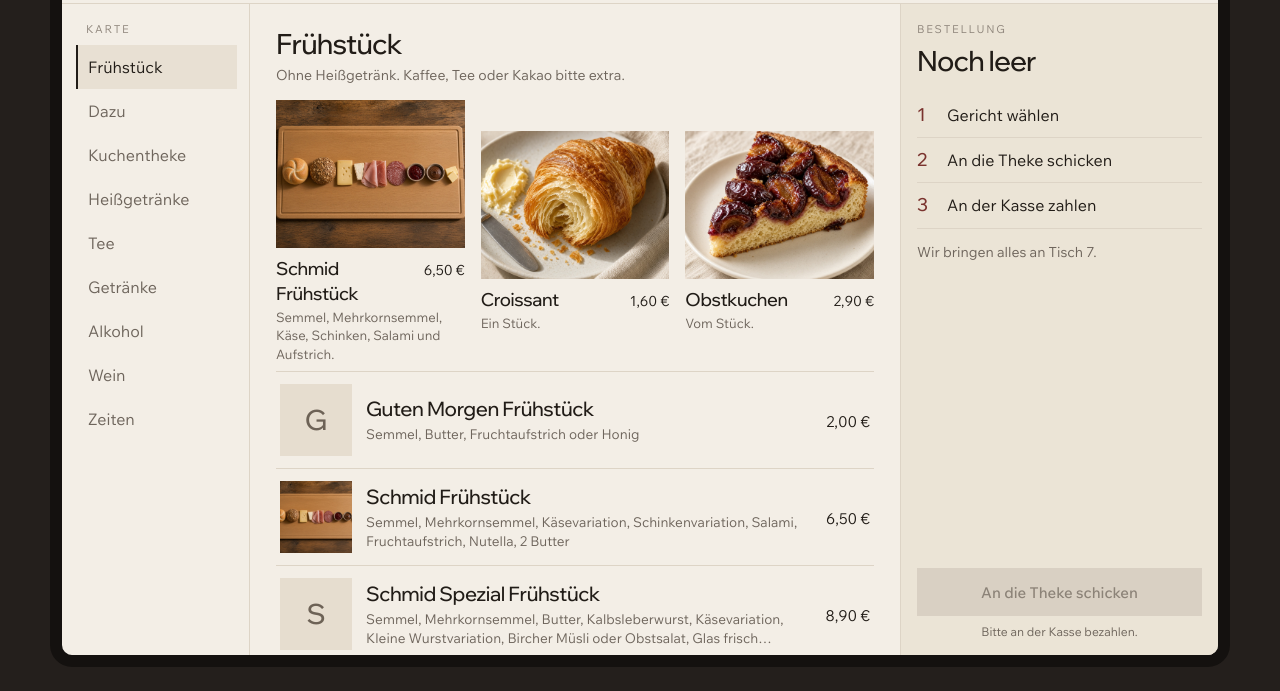
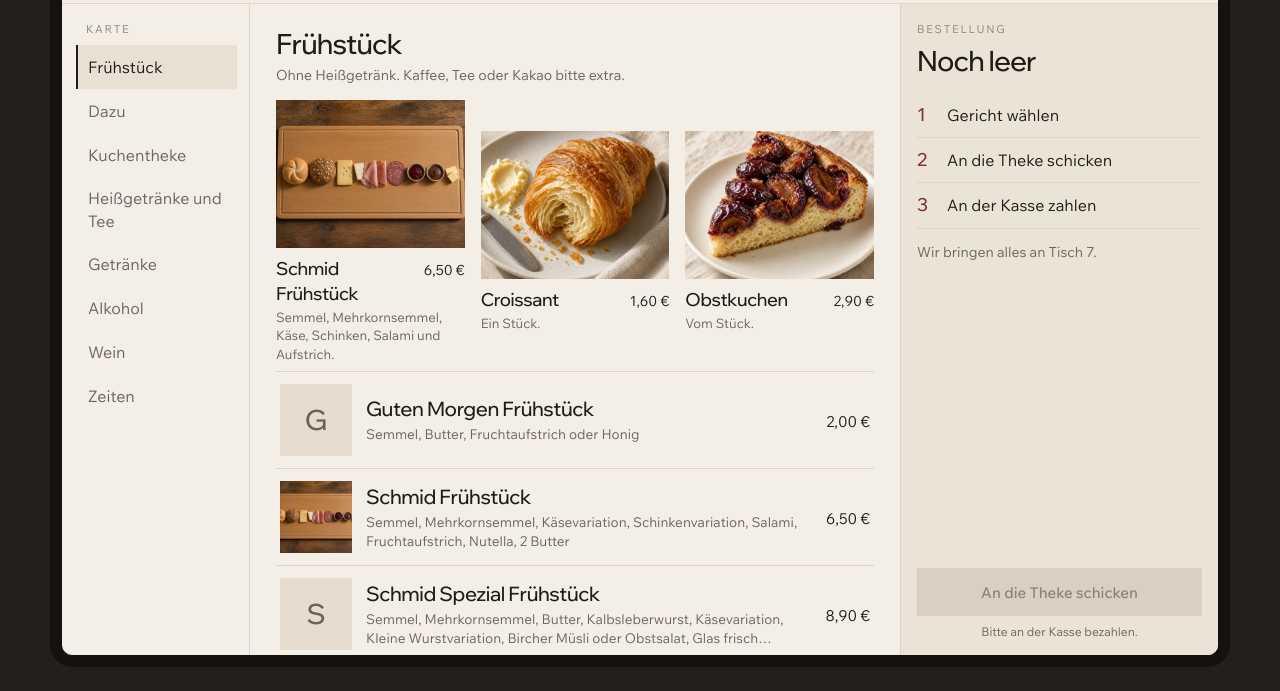
Before and after one commit to urh-cmd/holm-speisekarte, a plain HTML site: page index.html in a window 1280 px wide. Shown: the part 109-800 px from the top of the page. Drawn offline with Linux system fonts and the light colour scheme.

Commit message:
Heißgetränke und Tee in einer Kategorie führen.

```diff
--- a/index.html
+++ b/index.html
@@ -547,8 +547,7 @@
       { id: "fruehstueck", label: "Frühstück", lead: "Ohne Heißgetränk. Kaffee, Tee oder Kakao bitte extra." },
       { id: "dazu", label: "Dazu", lead: "Zusätzlich zum Frühstück." },
       { id: "kuchen", label: "Kuchentheke", lead: "Vom Stück." },
-      { id: "heiss", label: "Heißgetränke", lead: "Kaffee klein und groß auch ohne Koffein." },
-      { id: "tee", label: "Tee", lead: "Jede Sorte zum gleichen Preis." },
+      { id: "heiss", label: "Heißgetränke und Tee", lead: "Kaffee klein und groß auch ohne Koffein. Jede Teesorte zum gleichen Preis." },
       { id: "kalt", label: "Getränke", lead: "Alle Säfte auch als Schorle, 0,5 l." },
       { id: "alkohol", label: "Alkohol", lead: "" },
       { id: "wein", label: "Wein", lead: "Glas 0,2 l, Flasche 0,75 l." },
@@ -603,18 +602,18 @@
       { id: "espresso-doppelt", cat: "heiss", name: "Espresso doppelt", price: 290, codes: [9] },
       { id: "schoko", cat: "heiss", name: "Heiße Schokolade", price: 280 },
       { id: "milch-honig", cat: "heiss", name: "Heiße Milch mit Honig", price: 190 },
-      { id: "darjeeling", cat: "tee", name: "Darjeeling Royal Second Flash", price: 260 },
-      { id: "assam", cat: "tee", name: "Assam Special Broken", price: 260 },
-      { id: "gruen", cat: "tee", name: "Grüntee Asia Superior", price: 260 },
-      { id: "kraeuter", cat: "tee", name: "Kräutergarten", price: 260 },
-      { id: "minze", cat: "tee", name: "Pfefferminz", price: 260, image: "bilder/minze.jpg" },
-      { id: "rooibos", cat: "tee", name: "Rooibos Vanilla", price: 260 },
-      { id: "apfeltee", cat: "tee", name: "Apfel Früchte", price: 260 },
-      { id: "beeren", cat: "tee", name: "Sommerbeeren", price: 260 },
-      { id: "saison", cat: "tee", name: "Tee der Saison", price: 260 },
-      { id: "orange7", cat: "tee", name: "Orange 7 Vitamine", price: 260 },
-      { id: "kamille", cat: "tee", name: "Kamille", price: 260 },
-      { id: "kamin", cat: "tee", name: "Kaminfeuer", price: 260 },
+      { id: "darjeeling", cat: "heiss", name: "Darjeeling Royal Second Flash", price: 260 },
+      { id: "assam", cat: "heiss", name: "Assam Special Broken", price: 260 },
+      { id: "gruen", cat: "heiss", name: "Grüntee Asia Superior", price: 260 },
+      { id: "kraeuter", cat: "heiss", name: "Kräutergarten", price: 260 },
+      { id: "minze", cat: "heiss", name: "Pfefferminz", price: 260, image: "bilder/minze.jpg" },
+      { id: "rooibos", cat: "heiss", name: "Rooibos Vanilla", price: 260 },
+      { id: "apfeltee", cat: "heiss", name: "Apfel Früchte", price: 260 },
+      { id: "beeren", cat: "heiss", name: "Sommerbeeren", price: 260 },
+      { id: "saison", cat: "heiss", name: "Tee der Saison", price: 260 },
+      { id: "orange7", cat: "heiss", name: "Orange 7 Vitamine", price: 260 },
+      { id: "kamille", cat: "heiss", name: "Kamille", price: 260 },
+      { id: "kamin", cat: "heiss", name: "Kaminfeuer", price: 260 },
       { id: "cola", cat: "kalt", name: "Coca-Cola", size: "0,33 l", price: 200, codes: [1, 9] },
       { id: "fanta", cat: "kalt", name: "Fanta Orange", size: "0,33 l", price: 200, codes: [1, 3] },
       { id: "spezi", cat: "kalt", name: "Spezi Paulaner", size: "0,5 l", price: 240, codes: [1, 3, 9] },
--- a/sw.js
+++ b/sw.js
@@ -1,4 +1,4 @@
-const CACHE = "schmid-karte-16";
+const CACHE = "schmid-karte-17";
 const FILES = [
   "./index.html",
   "./sw.js",
```
